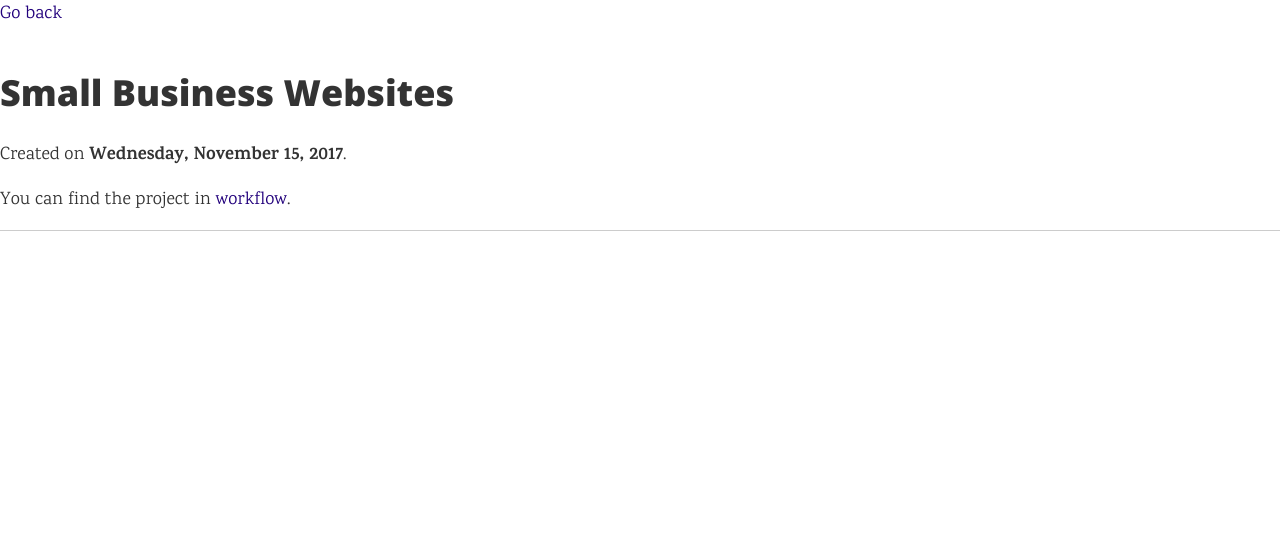
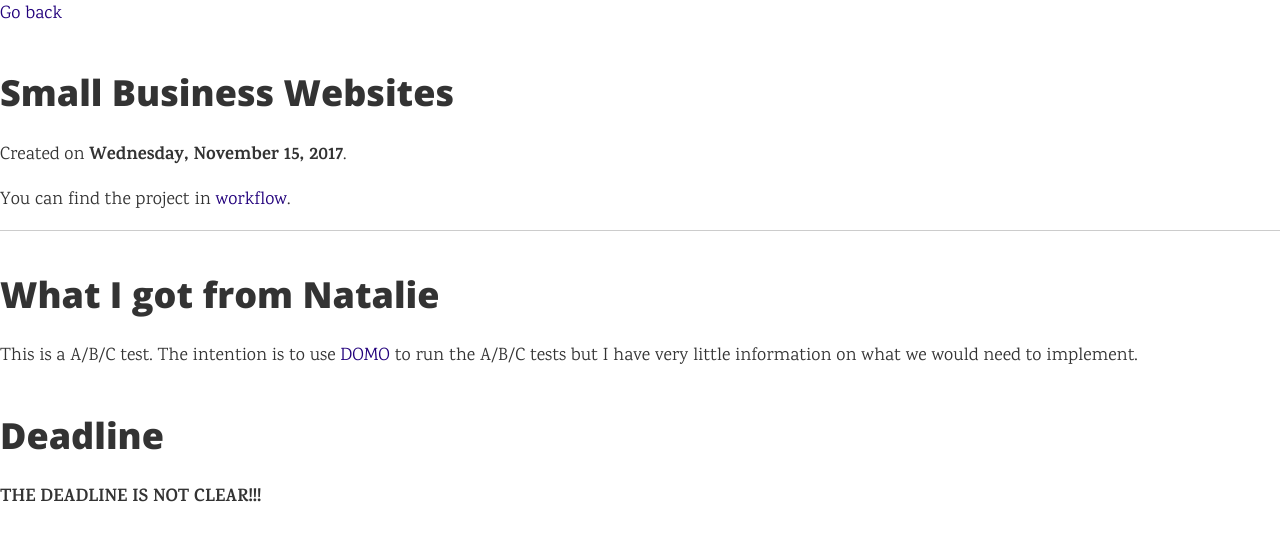
Before and after one commit to antoniwan/active-projects, a Gatsby site: page /projects/sprint-smallbusiness-website/ in a window 1280 px wide. Built offline with nearby package versions, Linux system fonts and the light colour scheme; Gatsby itself is replaced by a stand-in of ours; some packages are replaced by stand-ins of ours.

Commit message:
update SMB sprint

```diff
--- a/src/projects/sprint-smallbusiness-website.md
+++ b/src/projects/sprint-smallbusiness-website.md
@@ -8,3 +8,11 @@
 active: true
 projectNumber: 1288
 ---
+
+# What I got from Natalie
+
+This is a A/B/C test. The intention is to use [DOMO](https://www.domo.com/) to run the A/B/C tests but I have very little information on what we would need to implement.
+
+# Deadline
+
+**THE DEADLINE IS NOT CLEAR!!!**
```
